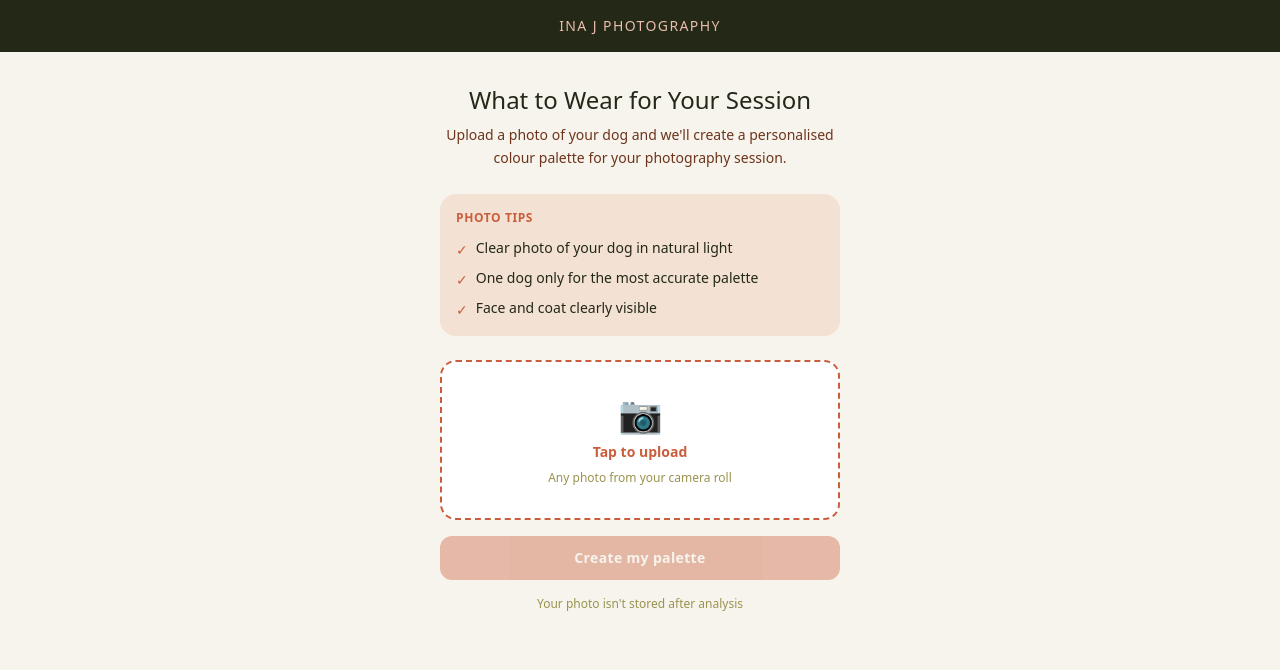
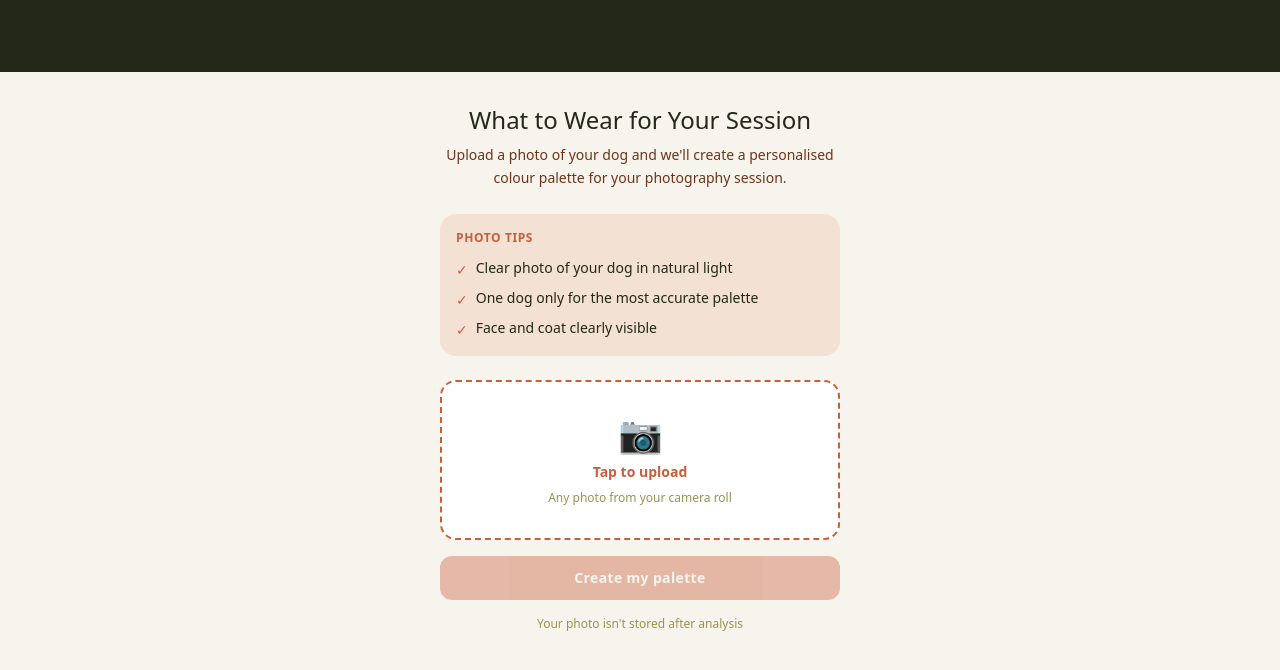
Before and after one commit to inajphotography/dog-palette-tool, a Next.js app: page / in a window 1280 px wide. Shown: the top 670 px of the page. Built offline with nearby package versions, Linux system fonts and the light colour scheme; a web font is replaced by a local one.

Commit message:
feat: display logo image in header with text fallback

```diff
--- a/components/UploadScreen.tsx
+++ b/components/UploadScreen.tsx
@@ -1,5 +1,6 @@
 'use client'
 
+import Image from 'next/image'
 import { useState, useRef } from 'react'
 import { config } from '@/photographer.config'
 import type { MediaType } from '@/lib/types'
@@ -89,8 +90,23 @@ export function UploadScreen({ onUpload }: UploadScreenProps) {
 
   return (
     <div className="min-h-screen bg-brand-ivory-light flex flex-col">
-      <header className="bg-brand-dark py-4 px-6 flex items-center justify-center gap-3">
-        <span className="font-heading text-brand-pink tracking-widest text-sm uppercase">
+      <header className="bg-brand-dark py-4 px-6 flex items-center justify-center">
+        <Image
+          src={config.photographer.logoPath}
+          alt={config.photographer.name}
+          width={160}
+          height={52}
+          className="h-10 w-auto object-contain"
+          onError={(e) => {
+            e.currentTarget.style.display = 'none'
+            e.currentTarget.nextElementSibling?.removeAttribute('style')
+          }}
+          unoptimized
+        />
+        <span
+          className="font-heading text-brand-pink tracking-widest text-sm uppercase"
+          style={{ display: 'none' }}
+        >
           {config.photographer.name}
         </span>
       </header>
```
